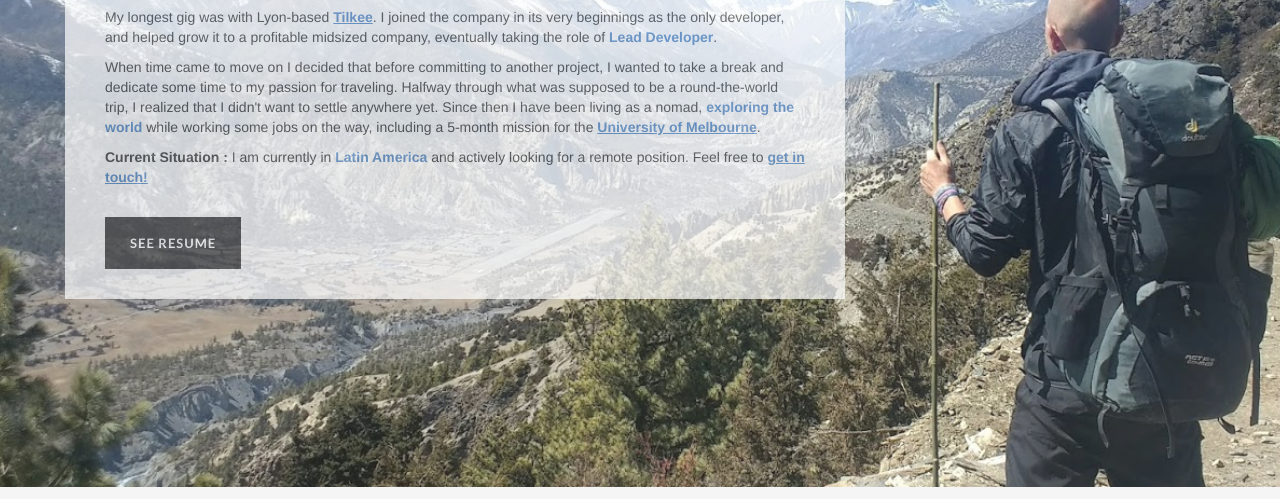
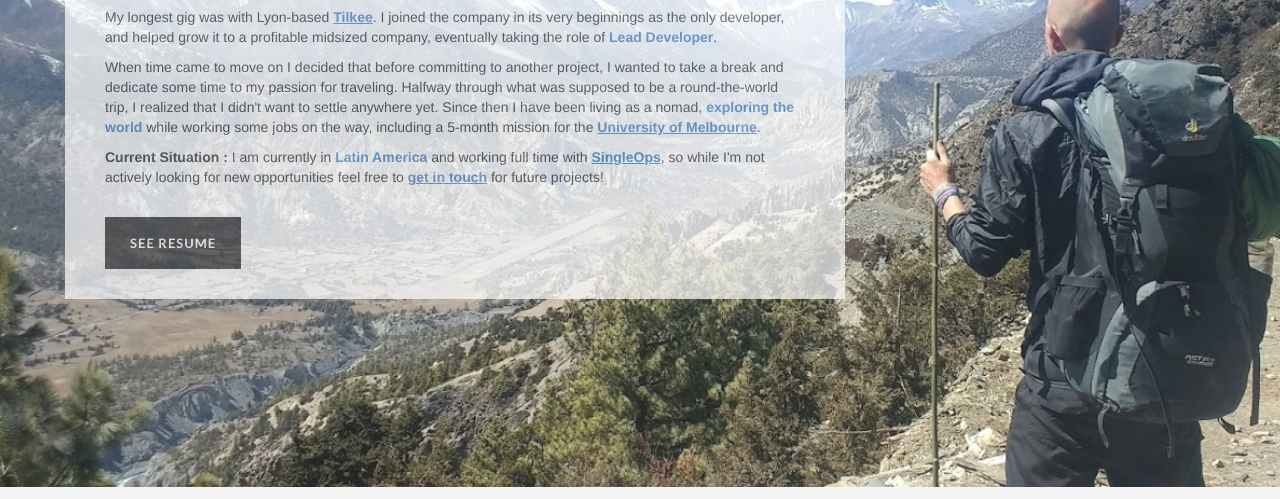
Before and after one commit to bastienpruvost/personal-website, a plain HTML site: page index.html in a window 1280 px wide. Shown: the part 313-812 px from the top of the page. Drawn offline with nearby package versions, Linux system fonts and the light colour scheme.

Commit message:
Update > Started@SingleOps

```diff
--- a/index.html
+++ b/index.html
@@ -61,8 +61,7 @@
 
                         <p>
                             <b>Current Situation :</b>
-                            I am currently in <span class="highlight">Latin America</span> and actively looking for a remote position.
-                            Feel free to <a class="highlight link" href="mailto:bastien.pruvost+web@gmail.com">get in touch!</span>
+                            I am currently in <span class="highlight">Latin America</span> and working full time with <a href="https://singleops.com/" target="blank" class="link">SingleOps</a>, so while I'm not actively looking for new opportunities feel free to <a class="highlight link" href="mailto:bastien.pruvost+web@gmail.com">get in touch</span></a> for future projects!
                         </p>
 
                         <br>
```
